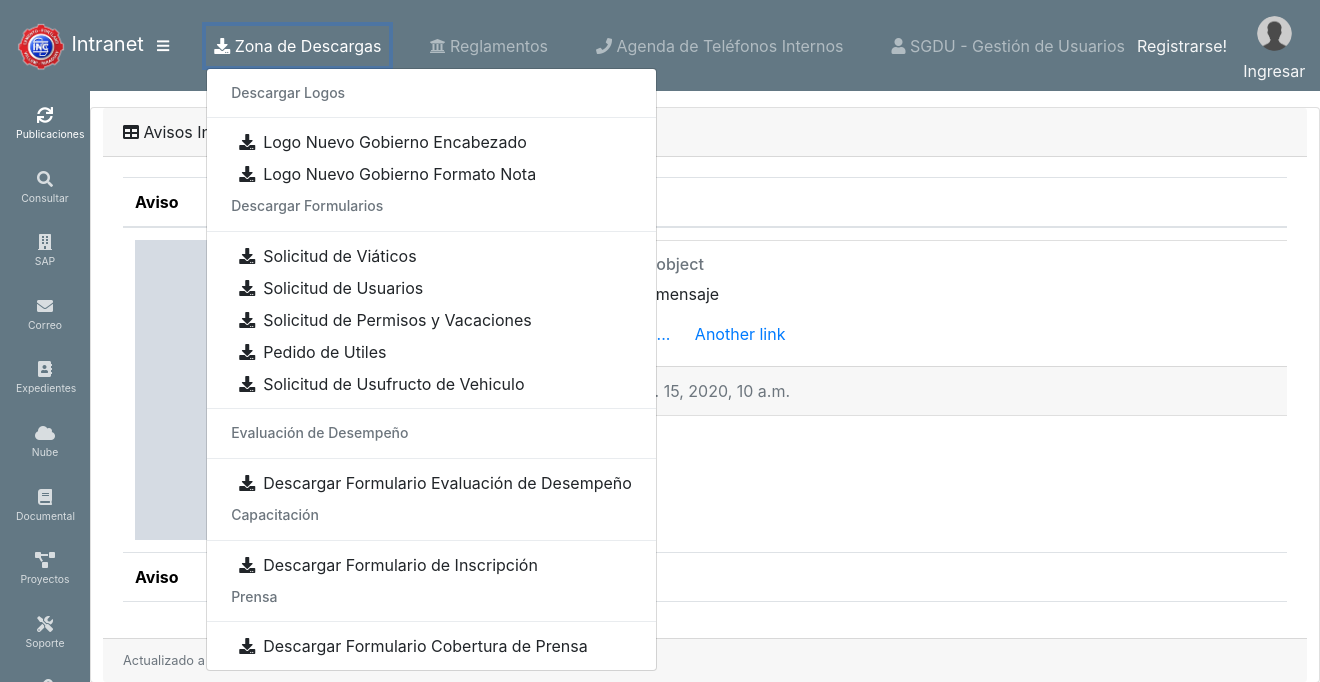
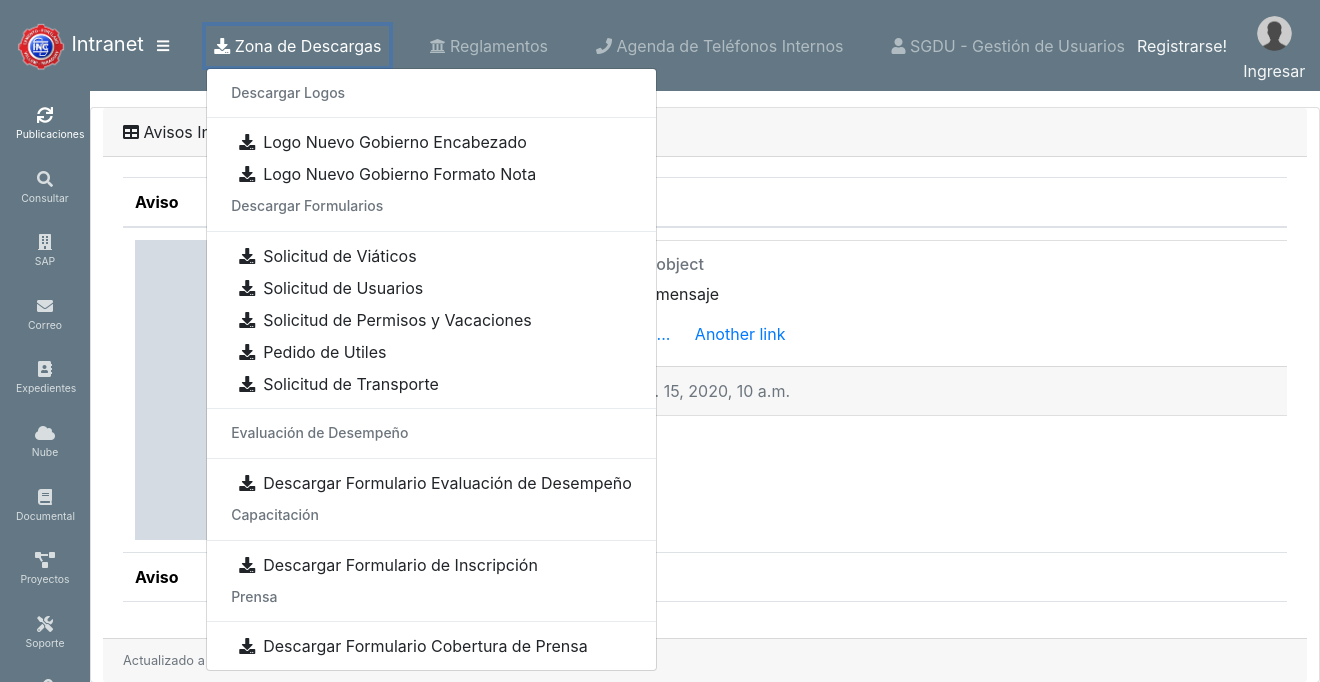
Before and after one commit to arnaldocorreaxO/intranet, a Django app: template proIntranet/intranet/templates/aviso_list.html in a window 1320 px wide, after a click on "Zona de Descargas". Shown: the top 682 px of the page. Run offline with Django 3.2, Linux system fonts and the light colour scheme; the template is opened without the code that fills it: most values are stand-ins (such as "Sample title", 1, 10 or a date in 2020); grey boxes marked "Sample" are stand-in pictures; some libraries are stand-ins or nearby versions.

Commit message:
Update index

```diff
--- a/proIntranet/templates/base.html
+++ b/proIntranet/templates/base.html
@@ -91,6 +91,8 @@
             <i class="fa fa-download" aria-hidden="true"></i>
             <span class="off">Zona de Descargas</span>
           </a>
+
+
           <div class="dropdown-menu dropdown-menu-left" aria-labelledby="alertsDropdown">
             <h6 class="dropdown-header">Descargar Logos</h6>
             <div class="dropdown-divider"></div>
@@ -111,7 +113,8 @@
             <!-- <div class="dropdown-divider"></div>  -->
             <a class="dropdown-item" href="{% static 'download/Formularios/pedido_de_utiles.pdf' %}" download><i class="fa fa-download px-2" aria-hidden="true"></i>Pedido de Utiles</a>
             <!-- <div class="dropdown-divider"></div> -->
-            <a class="dropdown-item" href="{% static 'download/Formularios/formulario_transporte_v3.pdf' %}" download><i class="fa fa-download px-2" aria-hidden="true"></i>Solicitud de Usufructo de Vehiculo</a>
+            <!-- <a class="dropdown-item" href="{% static 'download/Formularios/formulario_transporte_v3.pdf' %}" download><i class="fa fa-download px-2" aria-hidden="true"></i>Solicitud de Usufructo de Vehiculo</a> -->
+            <a class="dropdown-item" href="https://nube.inc.gov.py/s/ismDN3t9EnGeTCm" target="_blank"><i class="fa fa-download px-2" aria-hidden="true" ></i>Solicitud de Transporte</a>
             <div class="dropdown-divider"></div>
             <h6 class="dropdown-header">Evaluación de Desempeño</h6>
             <div class="dropdown-divider"></div>
```
